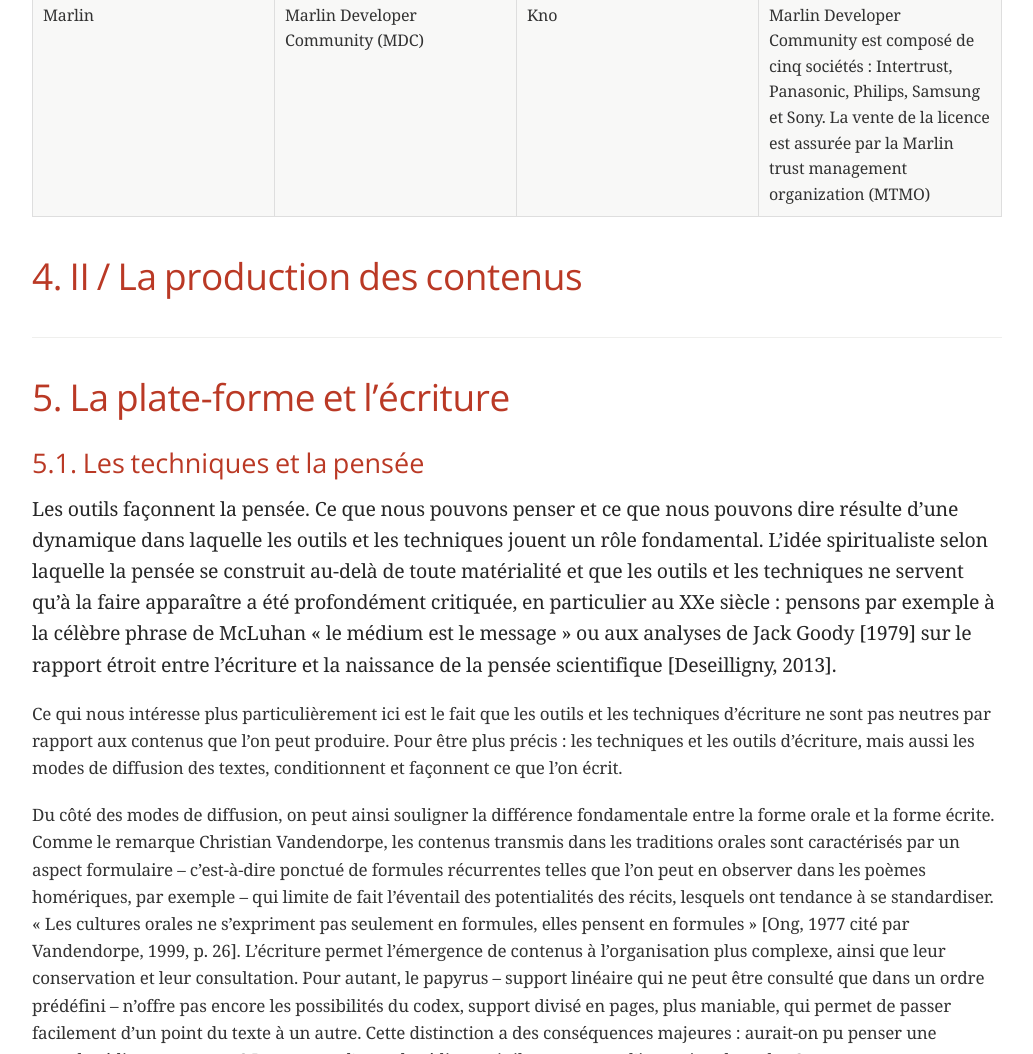
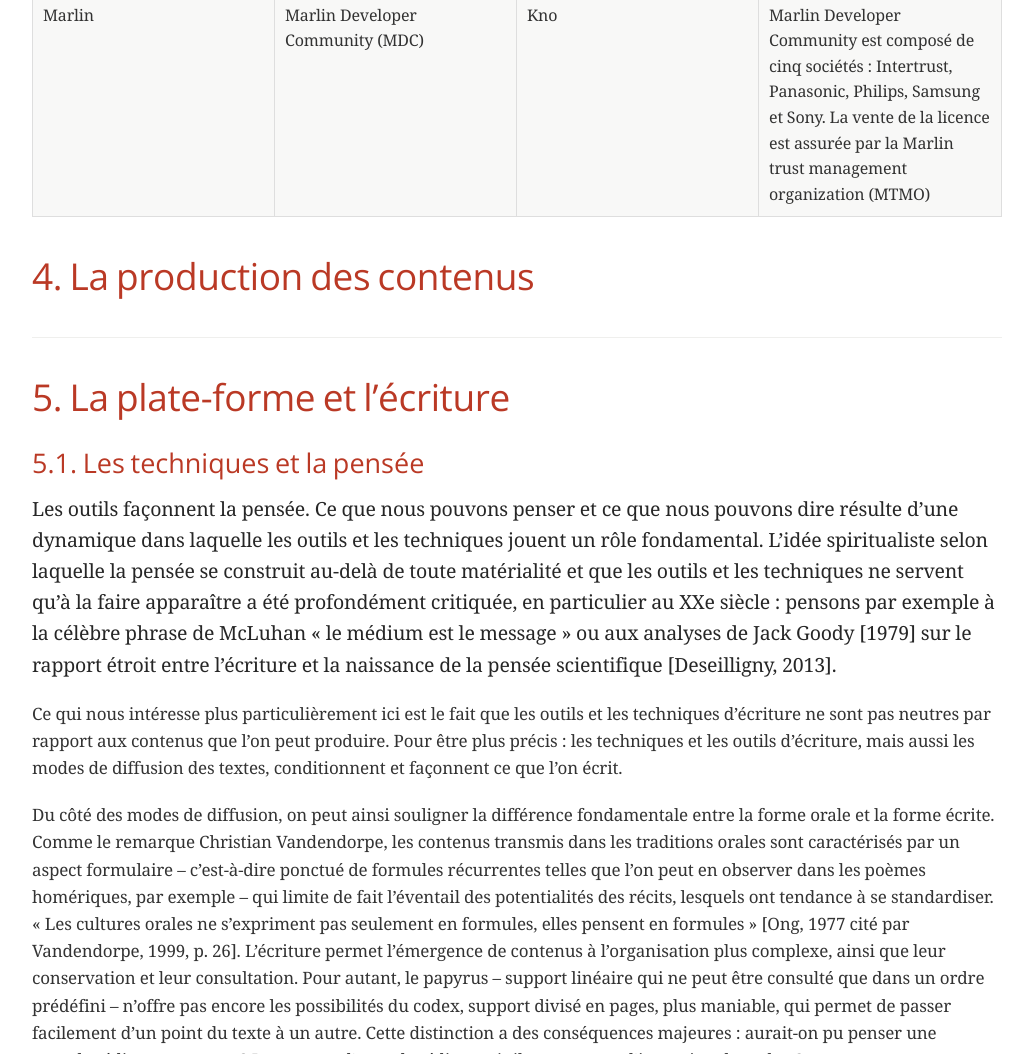
Before and after one commit to oncletom/enssib-m2-pn, a website: page index.html in a window 1280 px wide. Shown: the part 4515-5569 px from the top of the page, without its empty margins (123-1156 px from the left). Drawn offline with nearby package versions, Linux system fonts and the light colour scheme; a web font is replaced by a local one.

Commit message:
Update title
Removed "II"

```diff
--- a/index.html
+++ b/index.html
@@ -724,7 +724,7 @@ management organization (MTMO)</p></td>
 </table>
 </div>
 <div class="sect1">
-<h2 id="_ii_la_production_des_contenus">4. II / La production des contenus</h2>
+<h2 id="la_production_des_contenus">4. La production des contenus</h2>
 <div class="sectionbody">
 
 </div>
```
